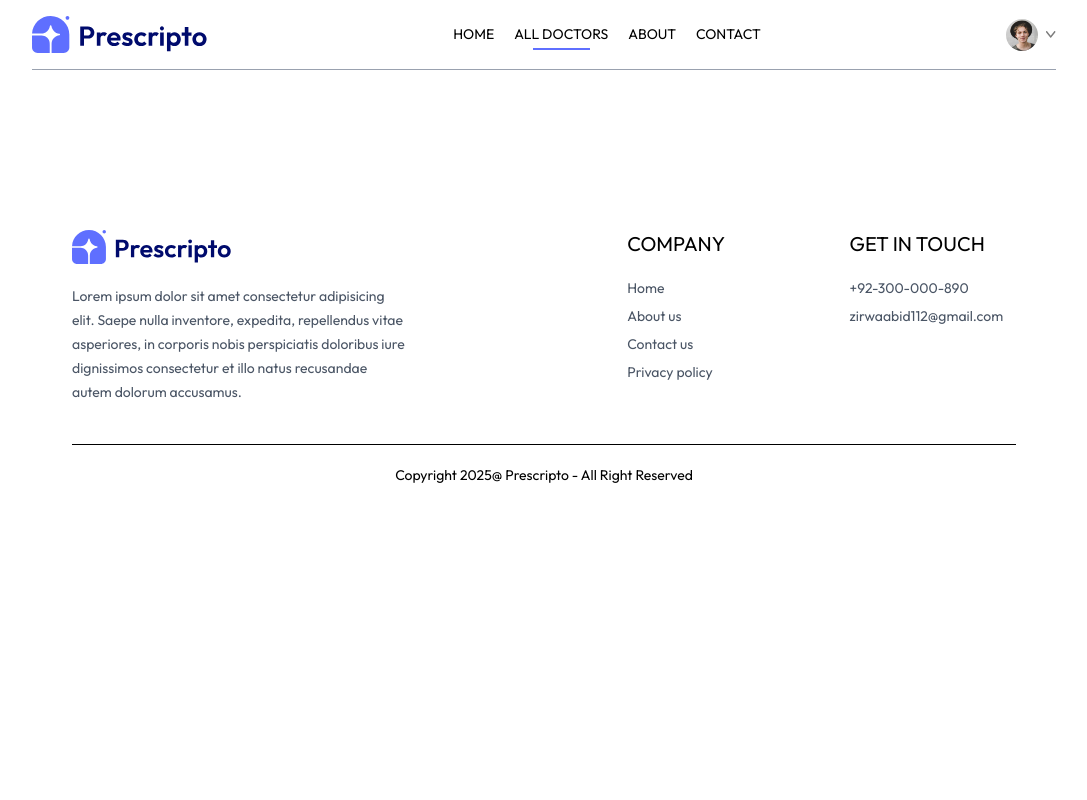
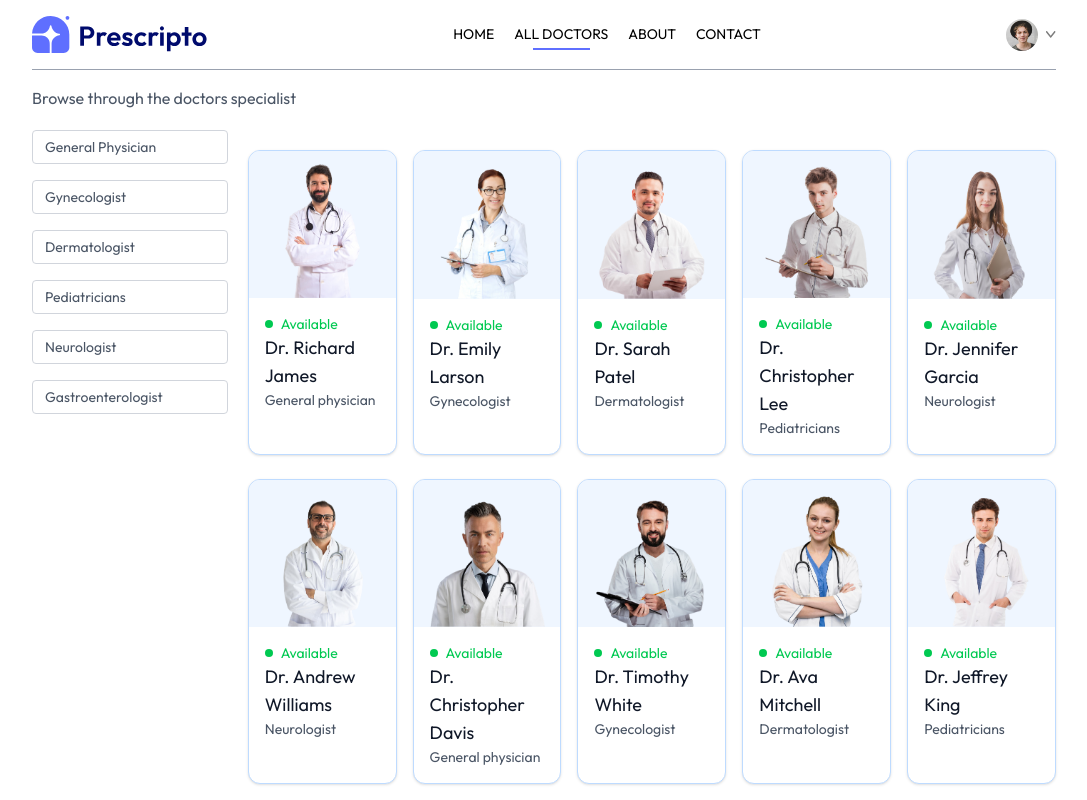
Before and after one commit to Zirwaabid/Prescripto, a React (Vite) app in the folder Frontend/: page /doctors in a window 1280 px wide. Shown: the top 800 px of the page, without its empty margins (96-1183 px from the left). Built offline with nearby package versions, Linux system fonts and the light colour scheme.

Commit message:
frontend

```diff
--- a/Frontend/src/index.css
+++ b/Frontend/src/index.css
@@ -15,3 +15,7 @@
 ::-webkit-scrollbar {
    @apply hidden;
 }
+
+.doctor-speciality{
+    @apply w-[94vw] sm:w-auto pl-3 py-1.5 pr-16 border border-gray-300 rounded transition-all cursor-pointer
+}
--- a/Frontend/src/pages/Doctor.jsx
+++ b/Frontend/src/pages/Doctor.jsx
@@ -1,11 +1,65 @@
-import React from 'react'
-import { useParams } from 'react-router-dom'
+import React, { useContext, useEffect, useState } from 'react'
+import { useNavigate, useParams } from 'react-router-dom'
+import { AppContext } from '../context/AppContext';
 
 const Doctor = () => {
+  const [filterDoc, setFilterDoc] = useState([]);
+  const navigate = useNavigate()
   const { speciality } = useParams();
+  const { doctors } = useContext(AppContext);
+  const applyFilter = () => {
+    if (speciality) {
+      setFilterDoc(doctors.filter(doc => doc.speciality === speciality))
+    }
+    else {
+      setFilterDoc(doctors)
+    }
+  }
+
+  useEffect(() => {
+    applyFilter()
+  }, [speciality, doctors])
 
   return (
-    <div></div>
+    <div>
+      <p className='text-gray-600'>Browse through the doctors specialist</p>
+      <div className='flex flex-col sm:flex-row items-start gap-5 mt-5'>
+        <div className='flex flex-col gap-4 text-sm text-gray-600'>
+          <p className='doctor-speciality'>General Physician</p>
+          <p className='doctor-speciality'>Gynecologist</p>
+          <p className='doctor-speciality'>Dermatologist</p>
+          <p className='doctor-speciality'>Pediatricians</p>
+          <p className='doctor-speciality'>Neurologist</p>
+          <p className='doctor-speciality'>Gastroenterologist</p>
+        </div>
+        <div className='w-full grid grid-cols-1 sm:grid-cols-2 md:grid-cols-3 lg:grid-cols-4 xl:grid-cols-5 gap-4 pt-5 gap-y-6 px-3 sm:px-0'>
+          {
+            filterDoc.map((item, index) => (
+              <div onClick={() => navigate(`/appointement/${item._id}`)}
+                key={index}
+                className="border border-blue-200 rounded-xl overflow-hidden cursor-pointer
+                 hover:-translate-y-2 transition-all duration-300 shadow-sm hover:shadow-lg bg-white"
+              >
+                <img
+                  className=" bg-blue-50"
+                  src={item.image || 'https://via.placeholder.com/300x150'}
+                  alt="doctor"
+                />
+                <div className="p-4">
+                  <div className="flex items-center gap-2 text-sm text-green-500 ">
+                    <span className="w-2 h-2 bg-green-500 rounded-full"></span>
+                    <span>Available</span>
+                  </div>
+                  <p className="font-medium text-lg text-gray-900">{item.name}</p>
+                  <p className="text-sm text-gray-600">{item.speciality}</p>
+                </div>
+              </div>
+            ))
+          }
+        </div>
+      </div>
+
+    </div>
   )
 }
 
```
